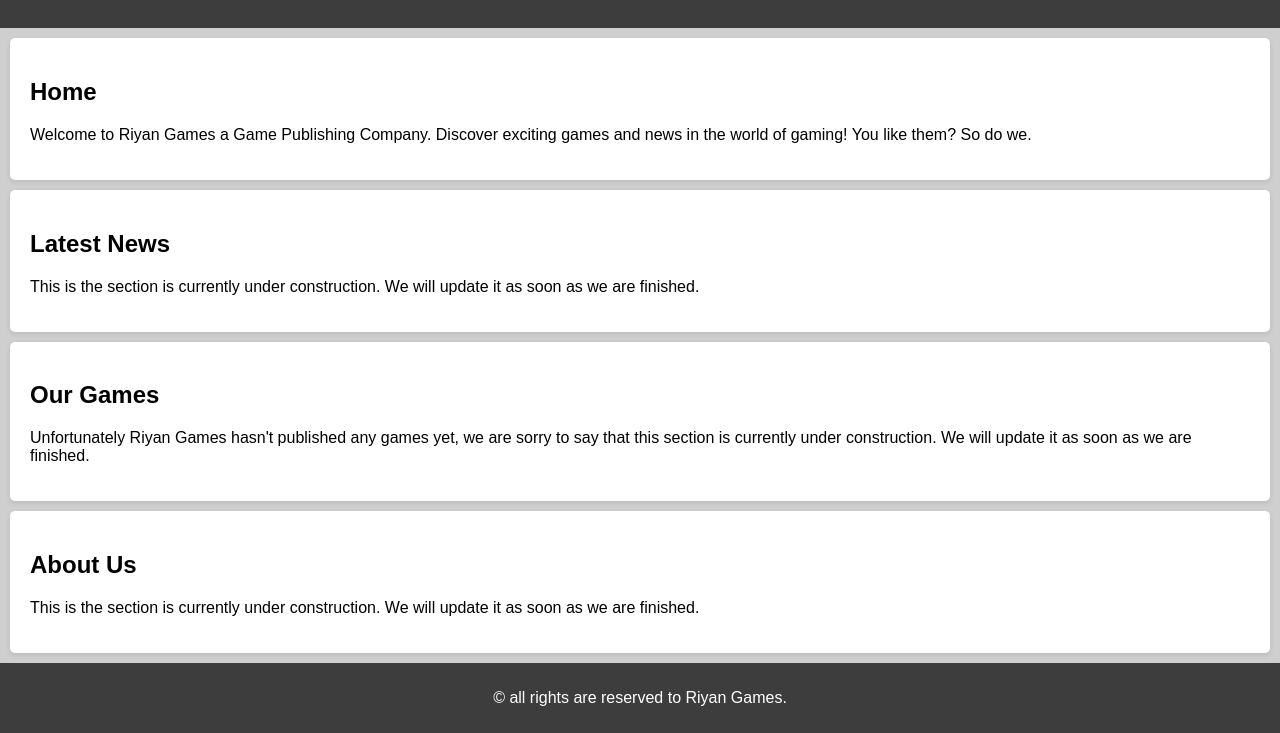
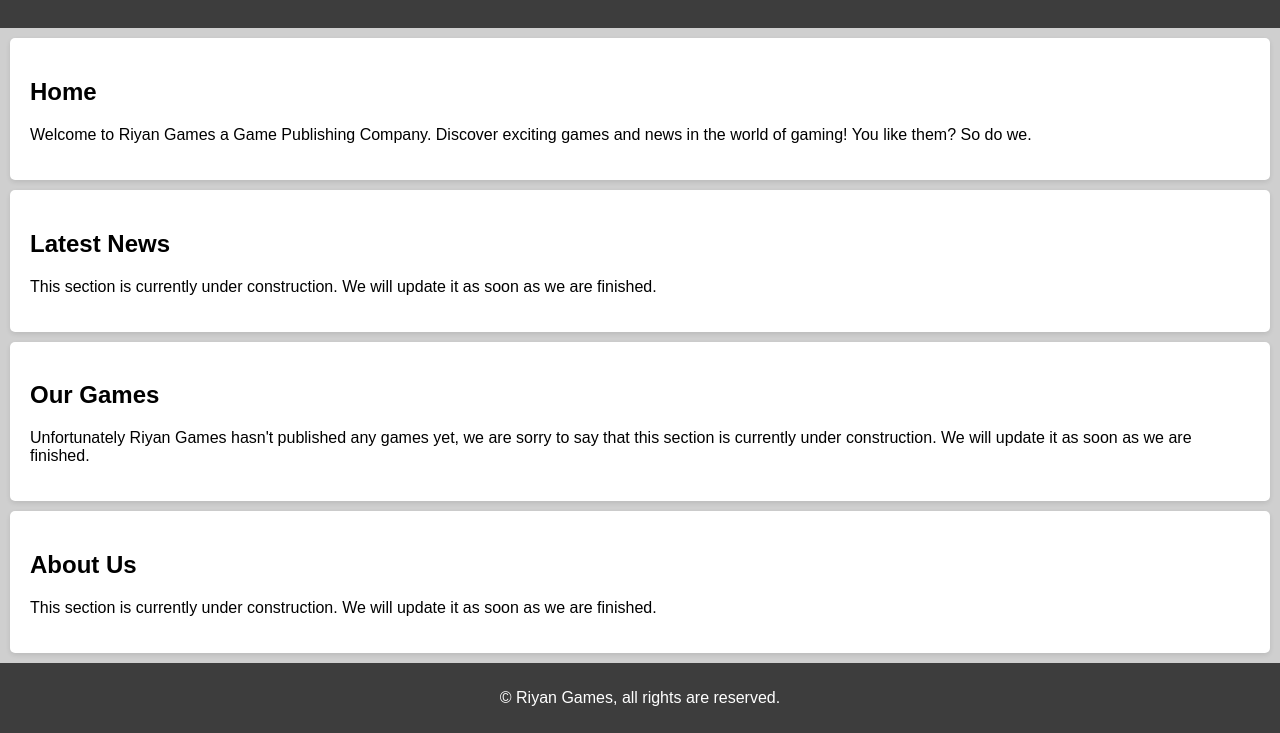
Before and after one commit to RiyanGames/riyangames-website, a plain HTML site: page index.html in a window 1280 px wide. Shown: the part 110-843 px from the top of the page. Drawn offline with Linux system fonts and the light colour scheme.

Commit message:
Update index.html

```diff
--- a/index.html
+++ b/index.html
@@ -26,7 +26,7 @@
     </section>
     <section id="Latest-News">
         <h2>Latest News</h2>
-        <p>This is the section is currently under construction. We will update it as soon as we are finished.</p>
+        <p>This section is currently under construction. We will update it as soon as we are finished.</p>
     </section>
     <section id="Our-Games">
         <h2>Our Games</h2>
@@ -34,10 +34,10 @@
     </section>
     <section id="About-Us">
         <h2>About Us</h2>
-        <p>This is the section is currently under construction. We will update it as soon as we are finished.</p>
+        <p>This section is currently under construction. We will update it as soon as we are finished.</p>
     </section>
     <header>
-        <p>&copy; all rights are reserved to Riyan Games.</p>
+        <p>&copy; Riyan Games, all rights are reserved.</p>
     </header>
 </body>
 </html>
```
